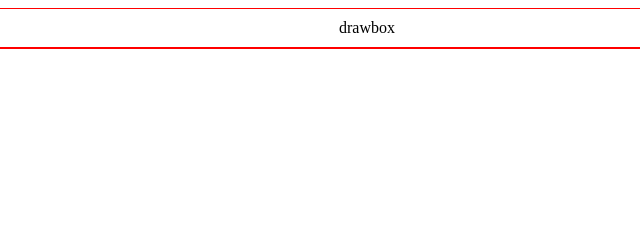
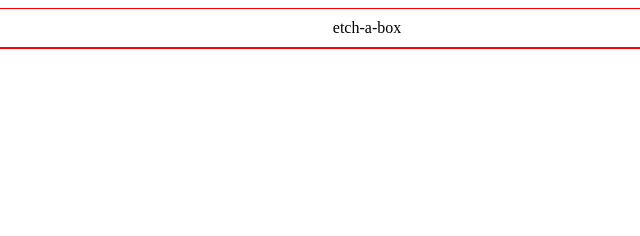
Before and after one commit to oickle/odin-etch, a plain HTML site: page index.html in a window 1280 px wide. Shown: the top 236 px of the page, 273-913 px from the left. Drawn offline with Linux system fonts and the light colour scheme.

Commit message:
Change website name

```diff
--- a/index.html
+++ b/index.html
@@ -4,10 +4,10 @@
         <meta charset="UTF-8">
         <link href="index.css" rel="stylesheet">
         <script src="index.js" defer></script>
-        <title>drawbox</title>
+        <title>etch-a-box</title>
     </head>
     <body>
-        <div class="header">drawbox</div>
+        <div class="header">etch-a-box</div>
         <div class="content">
             <div class="toolbox">
                 put things here
```
